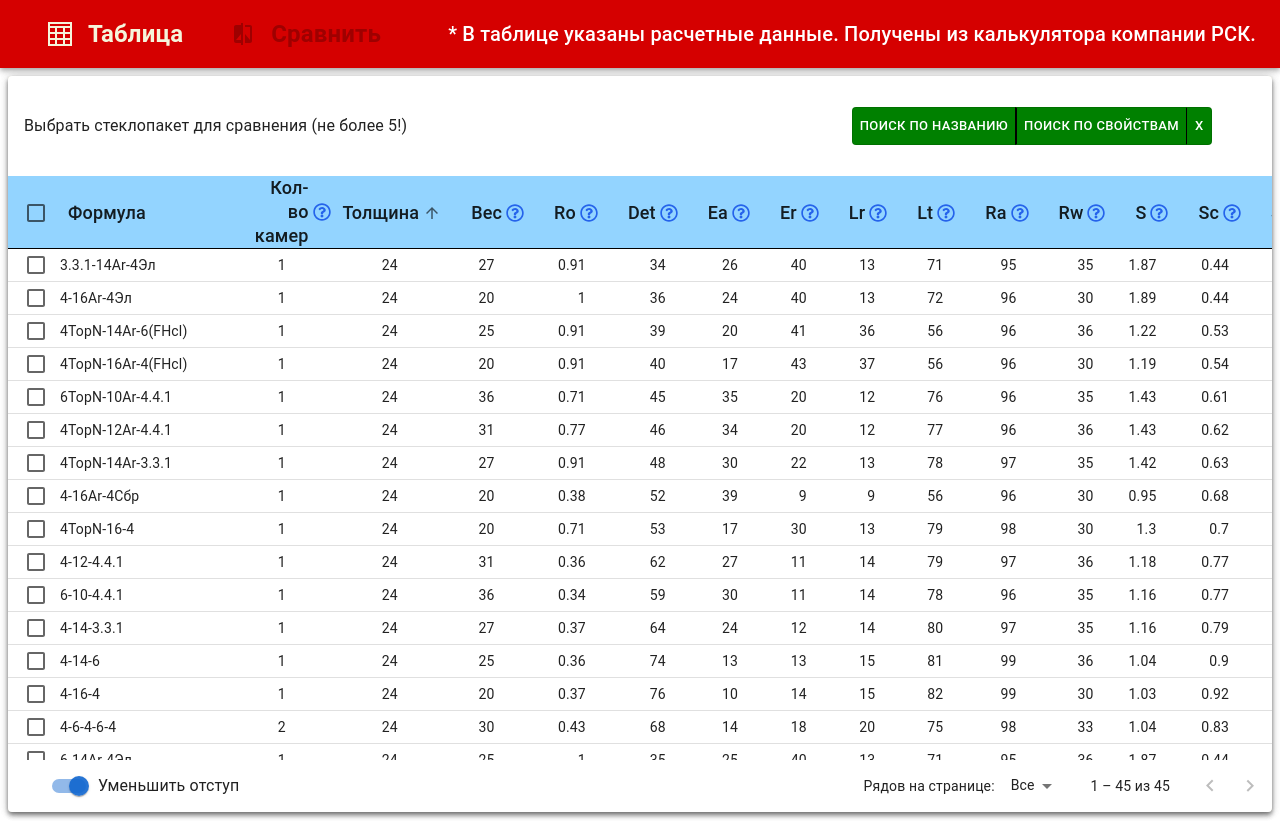
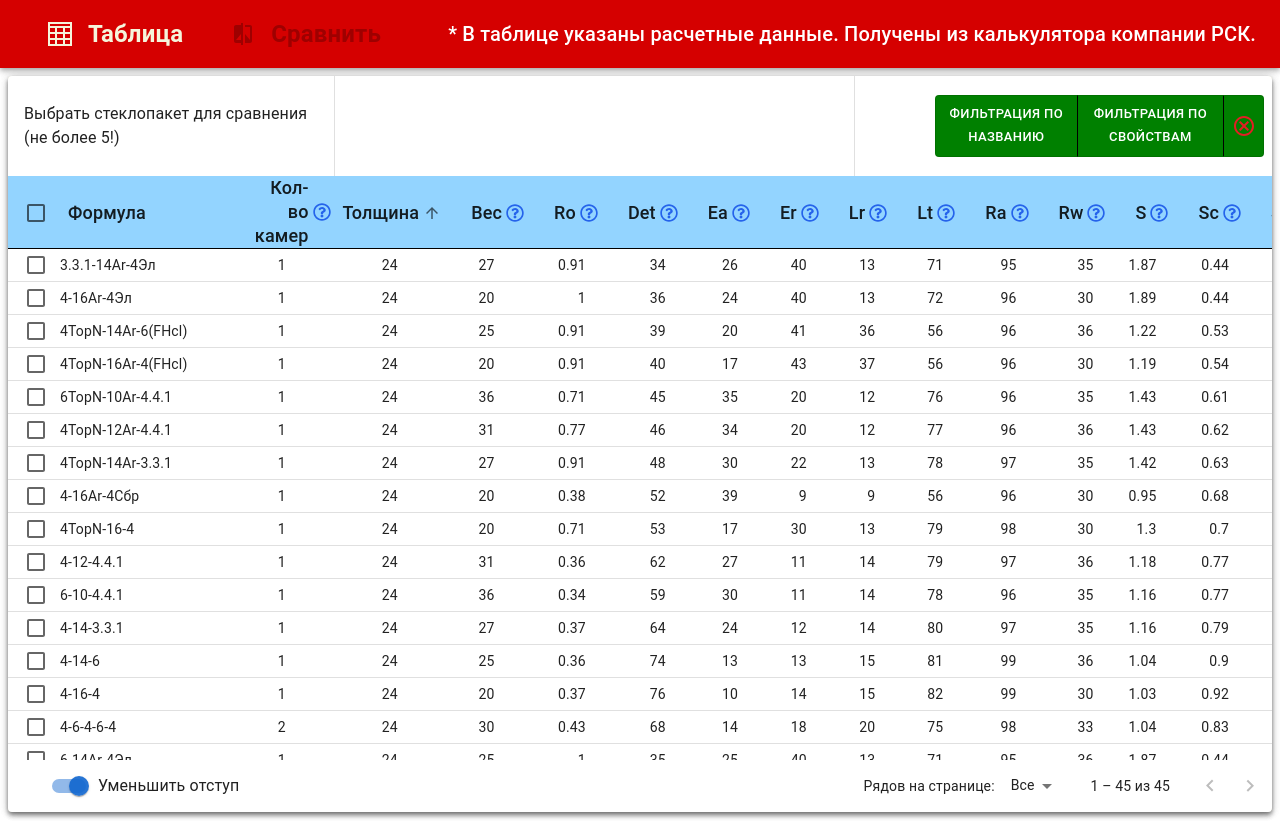
Before and after one commit to akuma-code/stp_client, a React (Create React App) app: page / in a window 1280 px wide. Built offline with nearby package versions, Linux system fonts and the light colour scheme.

Commit message:
toolbar styles

```diff
--- /dev/null
+++ b/src/Components/DataTable/SelectedTagList.tsx
@@ -0,0 +1,22 @@
+import React from 'react';
+import { Stp_Tags } from '../../Interfaces/Enums';
+
+
+
+export function SelectedTagList({ tags }: { tags: string[]; }) {
+    return (
+        <div className='w-fit'>
+
+            <ul className='h-fit lg:text-sm sm:text-xs flex flex-wrap gap-x-6'>
+                { tags.map(t =>
+                    <li
+                        key={ t }
+                        className='list-disc list-outside w-max'
+                    >
+                        { Stp_Tags[t as keyof typeof Stp_Tags] }
+                    </li>
+                ) }
+            </ul>
+        </div>
+    );
+}
--- a/src/Components/DataTable/StpTableToolbar.tsx
+++ b/src/Components/DataTable/StpTableToolbar.tsx
@@ -1,18 +1,19 @@
-import { Box, ButtonGroup, Stack, TextField, ToggleButton, ToggleButtonGroup } from '@mui/material';
+import { Box, Divider, Icon, IconButton, Stack, TextField, ToggleButton, ToggleButtonGroup } from '@mui/material';
 import Toolbar from '@mui/material/Toolbar';
 import Typography from '@mui/material/Typography';
 import { alpha } from '@mui/material/styles';
+import { useState } from 'react';
 import { useAppContext } from '../../Hooks/useStoresContext';
-import { useToggle } from '../../Hooks/useToggle';
 import TagSelector from './StpFilterForm';
-import { useState } from 'react';
+import { MdOutlineCancel } from "react-icons/md";
+import { SelectedTagList } from './SelectedTagList';
 interface TableToolbarProps {
     numSelected: number;
     numFiltered: number
 }
 type FilterVariant = 'search' | 'tags' | 'none' | null
 export function StpTableToolbar({ numSelected, numFiltered }: TableToolbarProps) {
-    const { setQuery, query, setTags } = useAppContext()
+    const { setQuery, query, setTags, select, selectedTags } = useAppContext()
 
     const [filterView, setFilterView] = useState<FilterVariant>(null)
 
@@ -22,14 +23,17 @@ export function StpTableToolbar({ numSelected, numFiltered }: TableToolbarProps)
         switch (v) {
             case 'tags': {
                 setQuery(prev => "")
+                select([])
                 break
             }
             case 'search': {
                 setTags([])
+                select([])
                 break
             }
             case 'none': {
                 setQuery(prev => "")
+                select([])
                 setTags([])
                 break
             }
@@ -43,7 +47,6 @@ export function StpTableToolbar({ numSelected, numFiltered }: TableToolbarProps)
             sx={ {
                 display: 'flex',
                 flexDirection: 'row',
-                // justifyContent: 'space-between',
                 height: 100,
                 pl: { sm: 2 },
                 pr: { xs: 1, sm: 1 },
@@ -53,14 +56,8 @@ export function StpTableToolbar({ numSelected, numFiltered }: TableToolbarProps)
             } }
         >
 
-            {/* <Stack
-                direction={ 'row' }
-                // flex={ '1 1 33%' }
-                alignItems={ 'center' }
-                justifyContent={ 'space-between' }
-                flexWrap={ 'nowrap' }
-            > */}
-            <Box width={ '33%' }>
+
+            <Box width={ '25%' }>
                 <Typography
                     // sx={ { flex: '1 1 33%' } }
                     textAlign={ 'left' }
@@ -73,9 +70,15 @@ export function StpTableToolbar({ numSelected, numFiltered }: TableToolbarProps)
                     { numSelected > 0 ? `${numSelected} выбрано` : `Выбрать стеклопакет для сравнения (не более 5!)` }
                 </Typography>
             </Box>
+            <Divider orientation='vertical' flexItem />
+            <Box width={ '33%' } margin={ 'auto' } component={ Stack } direction={ 'row' } alignItems={ 'center' }>
+                { filterView === 'search' &&
+                    <Box
+                        columnGap={ 2 }
+                        component={ Stack }
+                        direction={ 'row' }
+                        alignItems={ 'normal' }>
 
-            <Box width={ '33%' } margin={ 'auto' }>
-                { filterView === 'search' &&
                         <TextField
                             name='search_query'
                             helperText='Начните вводить название....'
@@ -84,21 +87,31 @@ export function StpTableToolbar({ numSelected, numFiltered }: TableToolbarProps)
                             variant='standard'
                             inputMode='text'
                             margin='normal'
-                        sx={ { maxWidth: 200, mx: 2, textAlign: 'center', color: 'black', } }
+                            sx={ { width: 300, mx: 2, textAlign: 'center', color: 'black', } }
                             onChange={ (e) => setQuery(prev => e.target.value) }
                             value={ query }
+
                         />
+                        <IconButton color='error' sx={ { pointerEvents: 'all' } } size='large' onClick={ () => setQuery("") }>
+                            <MdOutlineCancel />
+                        </IconButton>
+                    </Box>
                 }
                 {
                     filterView === 'tags' &&
+                    <Box component={ Stack } direction={ 'row' } justifyContent={ 'space-between' } gap={ 3 }>
+                        <TagSelector filteredCount={ numFiltered } />
+                        <SelectedTagList tags={ selectedTags } />
+                    </Box>
 
-                    <TagSelector filteredCount={ numFiltered } />
                 }
             </Box>
-            {/* </Stack> */ }
 
 
-            <Box width={ '33%' } margin={ 'auto' }>
+            <Divider orientation='vertical' flexItem />
+
+
+            <Box width={ '33%' } paddingLeft={ { lg: 10, sm: 2 } }>
                 <ToggleButtonGroup
                     exclusive
                     value={ filterView }
@@ -106,7 +119,7 @@ export function StpTableToolbar({ numSelected, numFiltered }: TableToolbarProps)
                     size='small'
                     sx={ {
                         [`& .MuiToggleButton-root`]: { bgcolor: 'green', color: 'white' },
-                        [`& .MuiToggleButton-root.MuiToggleButtonGroup-middleButton`]: { borderLeft: '2px solid black', borderRight: '2px solid black' },
+                        [`& .MuiToggleButton-root.MuiToggleButtonGroup-middleButton`]: { borderLeft: '1px solid black', borderRight: '2px solid black' },
                         [`& .MuiToggleButton-root:hover`]: { bgcolor: '#a6f5a6', color: 'black' },
                     } }
 
@@ -115,19 +128,23 @@ export function StpTableToolbar({ numSelected, numFiltered }: TableToolbarProps)
                         value={ 'search' }
                         // onChange={ handleChangeView }
                         selected={ filterView === 'search' }
-                    >Поиск по названию
+                    >фильтрация по названию
                     </ToggleButton>
                     <ToggleButton
                         value={ 'tags' }
                         // onChange={ handleChangeView }
                         selected={ filterView === 'tags' }
-                    >Поиск по свойствам
+                    >Фильтрация по свойствам
                     </ToggleButton>
                     <ToggleButton
                         value={ 'none' }
                         // onChange={ handleChangeView }
+                        defaultChecked
                         selected={ filterView === 'none' }
-                    >X
+                    >
+                        <Icon color='error'>
+                            <MdOutlineCancel />
+                        </Icon>
                     </ToggleButton>
 
                 </ToggleButtonGroup>
--- a/src/Routes/Pages/AppBar.tsx
+++ b/src/Routes/Pages/AppBar.tsx
@@ -36,13 +36,14 @@ export function AppHeaderBreadcrump() {
                         </IconButton>
                         { currentPath === routePaths.compare
                             ?
-                            <Button size='medium' variant='text'
-                                sx={ { mx: 2, display: 'flex', gap: 2, color: 'beige', fontSize: 20, alignSelf: 'center' } }
+                            null
+                            // <Button size='medium' variant='text'
+                            //     sx={ { mx: 2, display: 'flex', gap: 2, color: 'beige', fontSize: 20, alignSelf: 'center' } }
 
-                            >
+                            // >
 
-                                <Link to={ routePaths.export }> <strong>Экспортировать</strong></Link>
-                            </Button>
+                            //     <Link to={ routePaths.export }> <strong>Экспортировать</strong></Link>
+                            // </Button>
                             :
                             <IconButton disabled={ selectedItems.length === 0 }
                                 edge={ 'start' }
--- a/src/Routes/Pages/PrintPage.tsx
+++ b/src/Routes/Pages/PrintPage.tsx
@@ -14,8 +14,6 @@ export const PrintPage = (props: PrintPageProps) => {
     const printRef = useRef(null)
     const handlePrint = useReactToPrint({
         content: () => printRef.current,
-
-
     })
 
 
@@ -44,7 +42,7 @@ export const PrintPage = (props: PrintPageProps) => {
 export const ItemsToPrint = forwardRef<HTMLDivElement, FilteredItemsProps>((props, ref) => {
 
     return (
-        <Box ref={ ref } component={ Paper } elevation={ 0 } displayPrint={ 'block' } bgcolor={ 'beige' }>
+        <Box ref={ ref } component={ Paper } elevation={ 0 } displayPrint={ 'block' } bgcolor={ 'whitesmoke' }>
 
 
             <StpCompareItems items={ props.items } />
--- a/src/Routes/Pages/StpCompareItems.tsx
+++ b/src/Routes/Pages/StpCompareItems.tsx
@@ -56,6 +56,7 @@ export const StpCompareItems = ({ items, ref }: FilteredItemsProps) => {
         mt={ 2 }
         border={ '4px double black' }
         ref={ ref }
+        displayPrint={ 'flex' }
 
     >
         { items.map(i =>
```
Also changed, not shown: src/Components/DataTable/StpFilterForm.tsx (+8 -15 lines), src/Routes/Pages/ComparePage.tsx (+27 -9 lines). Lines whose indentation alone changed are shown as unchanged.
